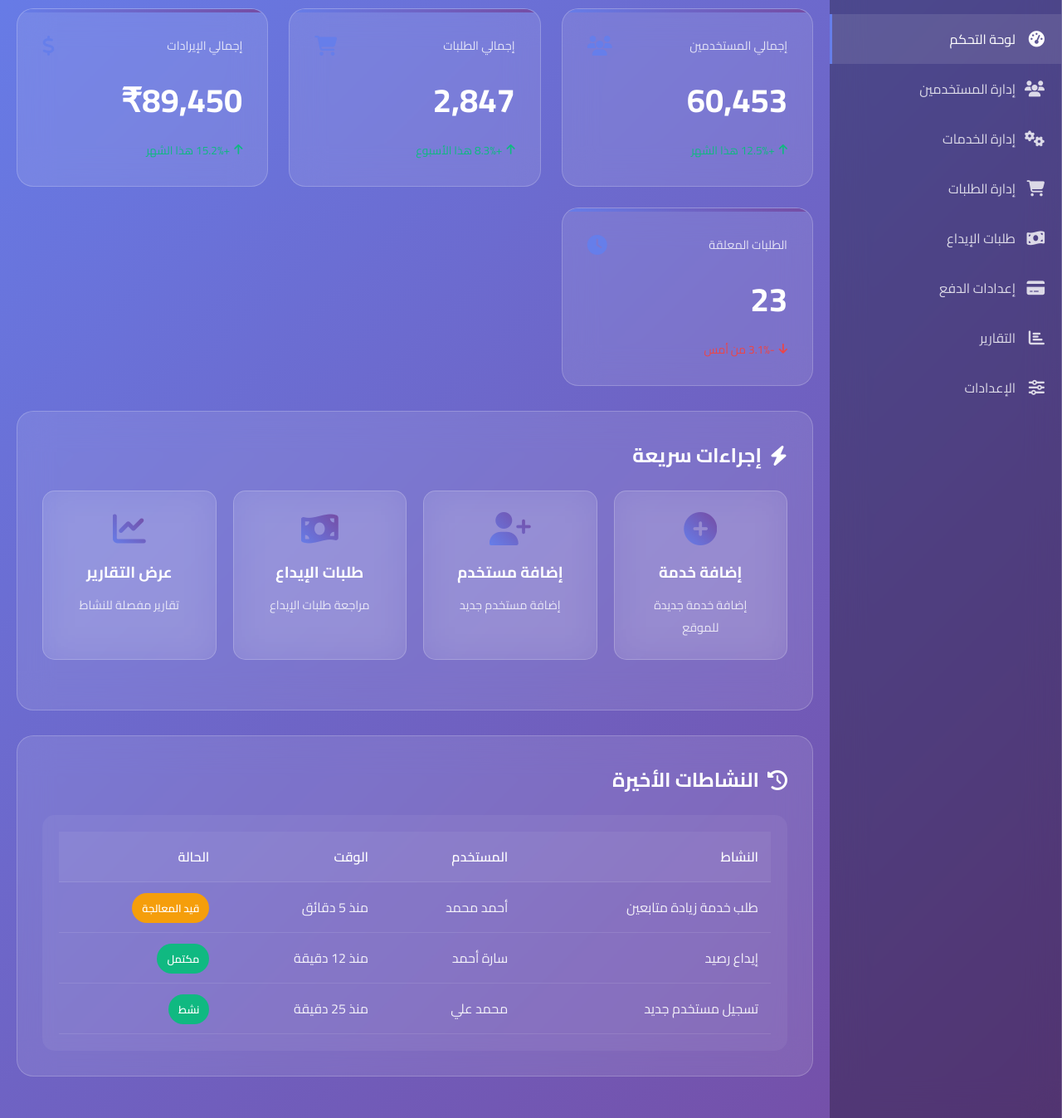
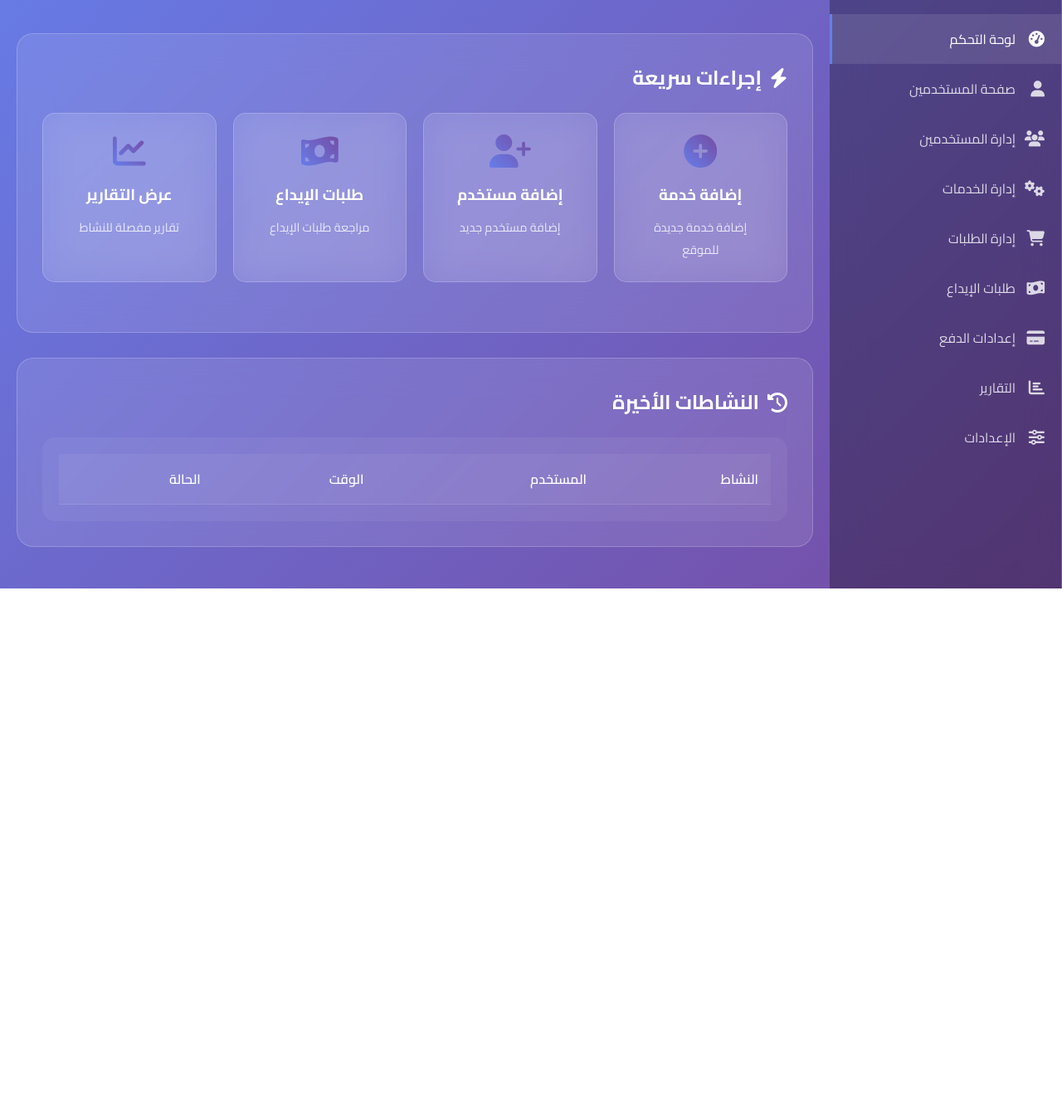
Before and after one commit to KOKO-ProLab/KOKO-ProLab, a plain HTML site: page admin.html in a window 1280 px wide. Shown: the part 152-1499 px from the top of the page at 83% size. After the commit the page ends 861 px from the top, so only its background shows below. Drawn offline with Linux system fonts and the light colour scheme; no server answers.

Commit message:
Update admin.html

```diff
--- a/admin.html
+++ b/admin.html
@@ -596,6 +596,10 @@
                 <a href="#" class="menu-item active" onclick="showSection('dashboard')">
                     <i class="fas fa-tachometer-alt"></i>
                     لوحة التحكم
+                </a>
+                <a href="index.html" class="menu-item">
+                    <i class="fas fa-user"></i>
+                    صفحة المستخدمين
                 </a>
                 <a href="#" class="menu-item" onclick="showSection('users')">
                     <i class="fas fa-users"></i>
@@ -647,53 +651,7 @@
 
                 <!-- Stats Cards -->
                 <div class="stats-grid">
-                    <div class="stat-card">
-                        <div class="stat-header">
-                            <span class="stat-title">إجمالي المستخدمين</span>
-                            <i class="fas fa-users stat-icon"></i>
-                        </div>
-                        <div class="stat-value">60,453</div>
-                        <div class="stat-change positive">
-                            <i class="fas fa-arrow-up"></i>
-                            +12.5% هذا الشهر
-                        </div>
-                    </div>
-
-                    <div class="stat-card">
-                        <div class="stat-header">
-                            <span class="stat-title">إجمالي الطلبات</span>
-                            <i class="fas fa-shopping-cart stat-icon"></i>
-                        </div>
-                        <div class="stat-value">2,847</div>
-                        <div class="stat-change positive">
-                            <i class="fas fa-arrow-up"></i>
-                            +8.3% هذا الأسبوع
-                        </div>
-                    </div>
-
-                    <div class="stat-card">
-                        <div class="stat-header">
-                            <span class="stat-title">إجمالي الإيرادات</span>
-                            <i class="fas fa-dollar-sign stat-icon"></i>
-                        </div>
-                        <div class="stat-value">₹89,450</div>
-                        <div class="stat-change positive">
-                            <i class="fas fa-arrow-up"></i>
-                            +15.2% هذا الشهر
-                        </div>
-                    </div>
-
-                    <div class="stat-card">
-                        <div class="stat-header">
-                            <span class="stat-title">الطلبات المعلقة</span>
-                            <i class="fas fa-clock stat-icon"></i>
-                        </div>
-                        <div class="stat-value">23</div>
-                        <div class="stat-change negative">
-                            <i class="fas fa-arrow-down"></i>
-                            -3.1% من أمس
-                        </div>
-                    </div>
+                    <!-- سيتم عرض الإحصائيات ديناميكياً من قاعدة البيانات -->
                 </div>
 
                 <!-- Quick Actions -->
@@ -743,24 +701,7 @@
                                 </tr>
                             </thead>
                             <tbody>
-                                <tr>
-                                    <td>طلب خدمة زيادة متابعين</td>
-                                    <td>أحمد محمد</td>
-                                    <td>منذ 5 دقائق</td>
-                                    <td><span class="status-badge status-pending">قيد المعالجة</span></td>
-                                </tr>
-                                <tr>
-                                    <td>إيداع رصيد</td>
-                                    <td>سارة أحمد</td>
-                                    <td>منذ 12 دقيقة</td>
-                                    <td><span class="status-badge status-active">مكتمل</span></td>
-                                </tr>
-                                <tr>
-                                    <td>تسجيل مستخدم جديد</td>
-                                    <td>محمد علي</td>
-                                    <td>منذ 25 دقيقة</td>
-                                    <td><span class="status-badge status-active">نشط</span></td>
-                                </tr>
+                                <!-- سيتم عرض النشاطات الأخيرة دينامياً من قاعدة البيانات -->
                             </tbody>
                         </table>
                     </div>
@@ -1332,13 +1273,14 @@
         import { getFirestore, doc, getDoc, setDoc, collection, getDocs, query, orderBy, limit, updateDoc, deleteDoc, writeBatch, addDoc } from 'https://www.gstatic.com/firebasejs/9.22.0/firebase-firestore.js';
 
         const firebaseConfig = {
-            apiKey: "AIzaSyDppzSPxY5T59OVtPZXnulRHJY-QN3-sZM",
-            authDomain: "studio-9537618434-79056.firebaseapp.com",
-            databaseURL: "https://studio-9537618434-79056-default-rtdb.europe-west1.firebasedatabase.app",
-            projectId: "studio-9537618434-79056",
-            storageBucket: "studio-9537618434-79056.firebasestorage.app",
-            messagingSenderId: "102708159711",
-            appId: "1:102708159711:web:7b9ecb4ddf04319e2eb56a"
+          apiKey: "AIzaSyDUaSnYinH910wp3zDHOCNuqWp9QjwIRow",
+          authDomain: "koko-prolab.firebaseapp.com",
+          databaseURL: "https://koko-prolab-default-rtdb.europe-west1.firebasedatabase.app",
+          projectId: "koko-prolab",
+          storageBucket: "koko-prolab.firebasestorage.app",
+          messagingSenderId: "61256824707",
+          appId: "1:61256824707:web:a853065ec0a19f8d57e8b6",
+          measurementId: "G-0JQ80XFM9E"
         };
 
         const app = initializeApp(firebaseConfig);
```
